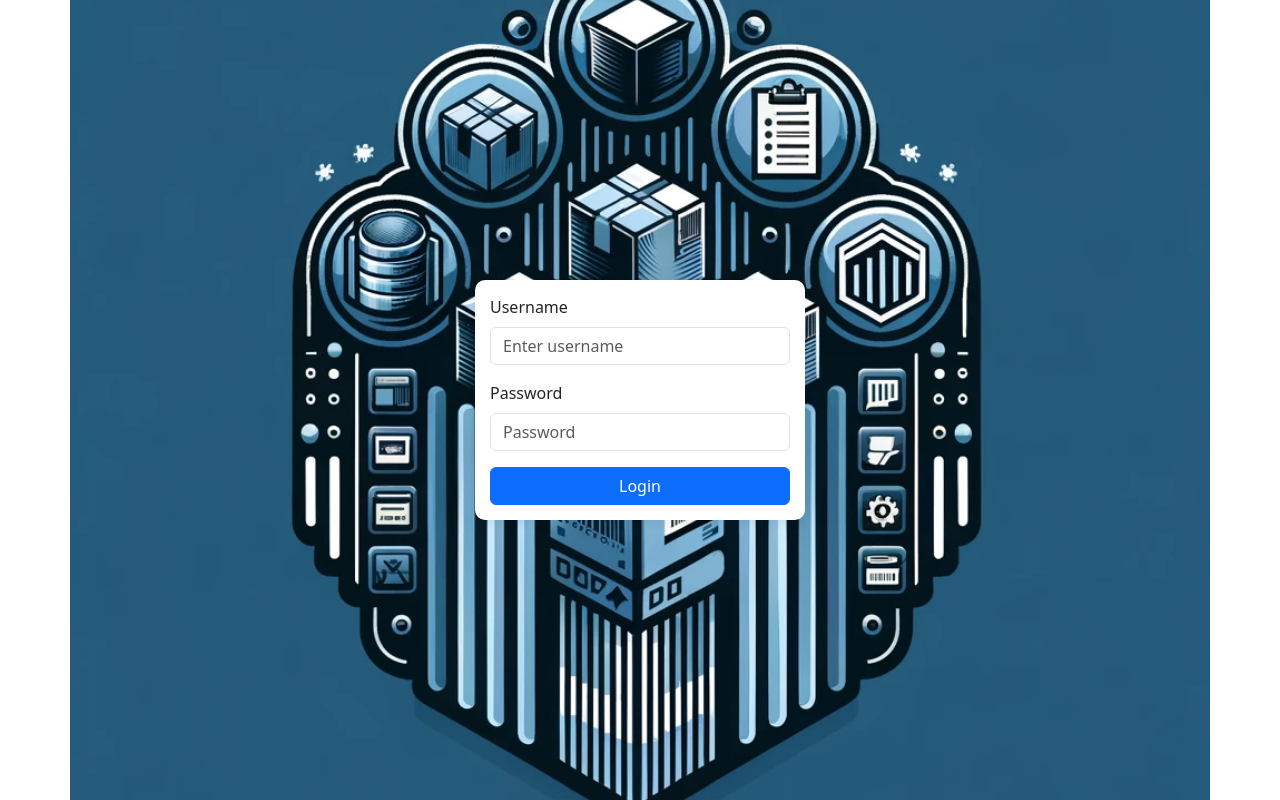
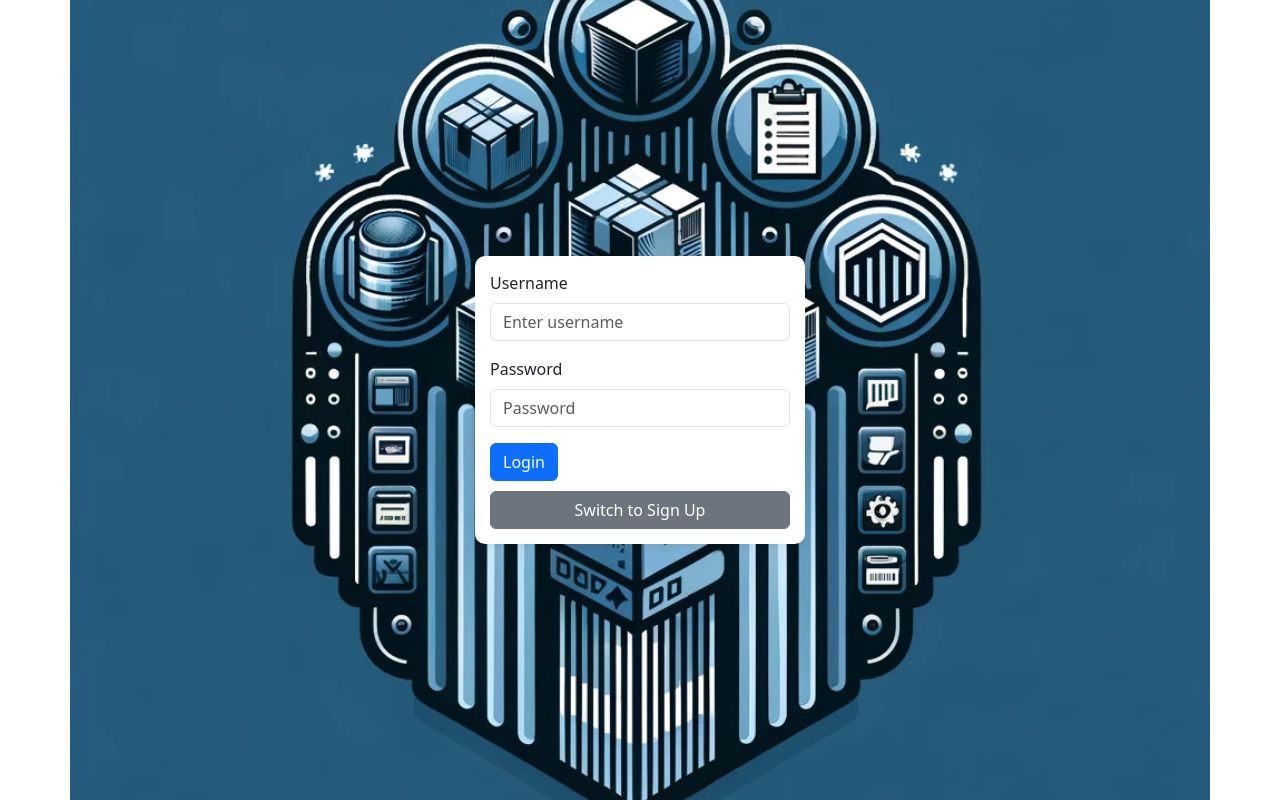
Before and after one commit to sli857/InvoTech_Inventory-Management-System, a React (Vite) app in the folder web/: page /login in a window 1280 px wide. Built offline with nearby package versions, Linux system fonts and the light colour scheme.

Commit message:
added the login, register and signout functionalities

```diff
--- a/web/src/App.jsx
+++ b/web/src/App.jsx
@@ -2,6 +2,7 @@ import { useState } from 'react';
 import { BrowserRouter, Routes, Route, Navigate } from 'react-router-dom';
 import IMSApp from "./components/structural/IMSApp";
 import IMSLogin from "./components/authorization/IMSLogin";
+import IMSLogout from "./components/authorization/IMSLogout";
 
 /**
  * Main application component that handles routing and authentication.
@@ -15,11 +16,13 @@ function App() {
   // State to track if the user is authenticated
   const [isAuthenticated, setIsAuthenticated] = useState(false);
 
+
   return (
     <BrowserRouter>
       <Routes>
         <Route path="/login" element={<IMSLogin setAuth={setIsAuthenticated} />} />
         { /* If the authentication is succesfull route to the home page, otherwise route to login page */}
+        <Route path="/logout" element={<IMSLogout setAuth={setIsAuthenticated} />} />
         <Route path="/*" element={isAuthenticated ? <IMSApp /> : <Navigate to="/login" />} />
       </Routes>
     </BrowserRouter>
--- a/web/src/components/authorization/IMSLogin.jsx
+++ b/web/src/components/authorization/IMSLogin.jsx
@@ -1,83 +1,131 @@
 import { useState } from 'react';
-import {Form, Button, Alert, Container} from 'react-bootstrap';
+import { useNavigate } from 'react-router-dom';
+import { Alert, Button, Container, Form } from 'react-bootstrap';
 import PropTypes from 'prop-types';
-import { useNavigate } from 'react-router-dom';
 import crest from '../../assets/logo.webp';
 
 /**
- * A login component for handling user authentication.
- * It allows users to enter their username and password, validates these credentials,
- * and navigates to the home page upon successful authentication.
- *
- * @param {{ setAuth: Function }} props - Component props containing the setAuth function to update authentication state.
- * @returns {JSX.Element} The rendered component.
+ * The IMSLogin component handles user authentication, allowing users to log in or sign up.
+ * It interacts with a backend service to authenticate users and optionally register new accounts.
  */
 function IMSLogin({ setAuth }) {
+  // State variables for managing user input and authentication status
   const [username, setUsername] = useState('');
   const [password, setPassword] = useState('');
+  const [position, setPosition] = useState('');
+  const [isSignUp, setIsSignUp] = useState(false); // Toggle between SignUp and Login modes
   const [error, setError] = useState('');
+  //const [userLogged, setUserLogged] = useState(); // Stores the logged-in user's information
   const navigate = useNavigate();
 
   /**
-   * Handles the form submission event.
-   * Validates the username and password and sets the authentication state accordingly.
-   *
-   * @param {React.FormEvent<HTMLFormElement>} e - The form event.
+   * Handles the sign-in process, validating inputs and submitting them to the backend.
+   * @param {React.FormEvent} e - The form submission event.
    */
-  const handleSubmit = (e) => {
+  const handleSignIn = async (e) => {
     e.preventDefault();
-    // Placeholder logic for authentication. Replace with your authentication logic.
-    if (username === 'admin' && password === 'admin') {
-      setAuth(true);
-      navigate('/'); // Navigate to the home page upon successful login.
-    } else {
-      setError('Invalid credentials');
+
+    // Input validation
+    if (!username || !password) {
+      setError('Both username and password are required.');
+      return;
+    }
+    if (isSignUp) {
+      const allowedPositions = ['Admin', 'Manager', 'Worker'];
+      if (!position || !allowedPositions.includes(position)) {
+        setError('Position must be one of the following: Admin, Manager, Worker.');
+        return;
+      }
+    }
+
+    // Form submission
+    const bodyContent = { username, password, position };
+    const url = `http://localhost:8080/users/add`;
+    const options = {
+      method: 'POST',
+      headers: { 'Content-Type': 'application/json' },
+      body: JSON.stringify(bodyContent),
+    };
+
+    try {
+      const response = await fetch(url, options);
+      const data = await response.json();
+
+      if (response.ok) {
+        setAuth(true);
+        navigate('/');
+      } else {
+        setError(data.message || 'Something went wrong. Please try again.');
+      }
+    } catch (err) {
+      console.error('There was an error:', err);
+      setError('Network error. Please try again later.');
     }
   };
 
+  /**
+   * Handles the login process by first confirming the user's credentials,
+   * then fetching and storing the user's data.
+   * @param {React.FormEvent} e - The form submission event.
+   */
+  const handleLogin = async (e) => {
+    e.preventDefault();
+
+    const confirmUrl = `http://localhost:8080/users/confirm?username=${username}&password=${password}`;
+
+    try {
+      const confirmResponse = await fetch(confirmUrl);
+      const confirmData = await confirmResponse.text();
+
+      if (confirmResponse.ok) {
+        const userUrl = `http://localhost:8080/users/user?username=${username}&password=${password}`;
+        const response = await fetch(userUrl);
+        const data = await response.json();
+
+        if (response.ok) {
+          setAuth(true);
+          //setUserLogged(data);
+          navigate('/');
+        } else {
+          setError(data.message || 'Invalid login. Please try again.');
+        }
+      } else {
+        setError(confirmData || 'Login failed. Please check your credentials and try again.');
+      }
+    } catch (err) {
+      setError('Network error. Please try again later.');
+    }
+  };
+
+  // Component layout
   return (
-    <Container style={{
-      minHeight: '100vh',
-      display: 'flex',
-      alignItems: 'center',
-      justifyContent: 'center',
-      background: `url(${crest}) no-repeat center center`,
-      backgroundSize: 'cover'
-    }}>
-      {/* React Bootstrap Form component */}
-      <Form onSubmit={handleSubmit} style={{ width: '100%', maxWidth: '330px', padding: '15px', background: '#fff', borderRadius: '10px', boxShadow: '0 4px 8px rgba(0,0,0,.05)' }}>
-        {error && <Alert variant="danger">{error}</Alert>}
+    <Container style={{ minHeight: '100vh', display: 'flex', alignItems: 'center', justifyContent: 'center', background: `url(${crest}) no-repeat center center`, backgroundSize: 'cover' }}>
+      {error && <Alert variant="danger">{error}</Alert>}
+      <Form onSubmit={isSignUp ? handleSignIn : handleLogin} style={{ width: '100%', maxWidth: '330px', padding: '15px', background: '#fff', borderRadius: '10px', boxShadow: '0 4px 8px rgba(0,0,0,.05)' }}>
         <Form.Group className="mb-3" controlId="username">
           <Form.Label>Username</Form.Label>
-          <Form.Control
-            type="text"
-            placeholder="Enter username"
-            value={username}
-            onChange={(e) => setUsername(e.target.value)}
-          />
+          <Form.Control type="text" placeholder="Enter username" value={username} onChange={(e) => { setUsername(e.target.value); if (error) setError(''); }} />
         </Form.Group>
-
         <Form.Group className="mb-3" controlId="password">
           <Form.Label>Password</Form.Label>
-          <Form.Control
-            type="password"
-            placeholder="Password"
-            value={password}
-            onChange={(e) => setPassword(e.target.value)}
-          />
+          <Form.Control type="password" placeholder="Password" value={password} onChange={(e) => { setPassword(e.target.value); if (error) setError(''); }} />
         </Form.Group>
-
-        <Button variant="primary" type="submit" style={{ width: '100%' }}>
-          Login
-        </Button>
+        {/* The position input field is only shown if the signing in proccess is open (isSignUp = true)*/}
+        {isSignUp && (
+          <Form.Group className="mb-3" controlId="position">
+            <Form.Label>Position</Form.Label>
+            <Form.Control type="text" placeholder="Enter your position" value={position} onChange={(e) => { setPosition(e.target.value); if (error) setError(''); }} />
+          </Form.Group>
+        )}
+        <Button variant="primary" type="submit" onClick={() => { if (error) setError(''); }}>{isSignUp ? 'Sign Up' : 'Login'}</Button>
+        <Button variant="secondary" onClick={() => { setIsSignUp(!isSignUp); if (error) setError(''); }} style={{ marginTop: '10px', width: '100%' }}>{isSignUp ? 'Switch to Login' : 'Switch to Sign Up'}</Button>
       </Form>
     </Container>
   );
 }
 
 IMSLogin.propTypes = {
-  setAuth: PropTypes.func.isRequired, // Validates that setAuth prop is a function and is required
+  setAuth: PropTypes.func.isRequired,
 };
 
-
 export default IMSLogin;
--- /dev/null
+++ b/web/src/components/authorization/IMSLogout.jsx
@@ -0,0 +1,33 @@
+import {useEffect} from 'react';
+import {useNavigate} from 'react-router-dom';
+import PropTypes from 'prop-types'; // Import PropTypes
+
+/**
+ * Component that handles user logout.
+ *
+ * @param {{ setAuth: Function }} props - Component props containing the setAuth function to update authentication state.
+ */
+function IMSLogout({setAuth}) {
+    const navigate = useNavigate();
+
+    useEffect(() => {
+        // Clear the authentication state
+        setAuth(false);
+
+        // Redirect to login page
+        navigate('/login');
+    }, [setAuth, navigate]);
+
+    return (
+        <div style={{display: 'flex', justifyContent: 'center', alignItems: 'center', height: '100vh'}}>
+            Logging you out...
+        </div>
+    );
+}
+
+// Define PropTypes for IMSLogout
+IMSLogout.propTypes = {
+    setAuth: PropTypes.func.isRequired, // Validate setAuth as a required function
+};
+
+export default IMSLogout;
--- a/web/src/components/structural/IMSApp.jsx
+++ b/web/src/components/structural/IMSApp.jsx
@@ -6,6 +6,8 @@ import IMSSites from "./../content/IMSSites"
 import IMSShipments from "./../content/IMSShipments"
 import IMSNoMatch from "./../content/IMSNoMatch"
 import IMSSite from "../content/IMSSite";
+import IMSLogout from "../authorization/IMSLogout";
+
 
 /**
  * IMSApp Component
@@ -28,6 +30,7 @@ function IMSApp() {
         <Route index element={<IMSSites />} />
         <Route path="/site/:siteId" element={<IMSSite />} />
         <Route path="shipments" element={<IMSShipments />} />
+        <Route path="logout" element={<IMSLogout />} />
         <Route path="*" element={<IMSNoMatch />} />
       </Route>
     </Routes>
--- a/web/src/components/structural/IMSLayout.jsx
+++ b/web/src/components/structural/IMSLayout.jsx
@@ -35,6 +35,9 @@ function IMSLayout() {
             <Nav.Link as={Link} to="shipments">
               Shipments
             </Nav.Link>
+            <Nav.Link as={Link} to="logout">
+              Logout
+            </Nav.Link>
           </Nav>
         </Container>
       </Navbar>
```
